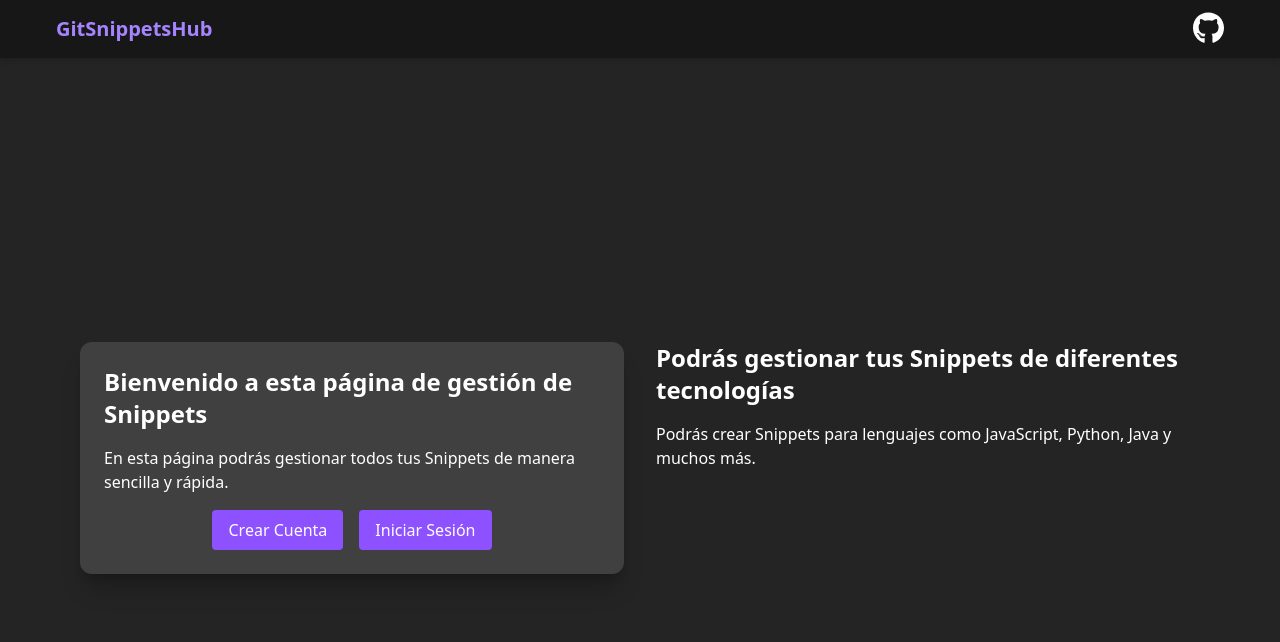
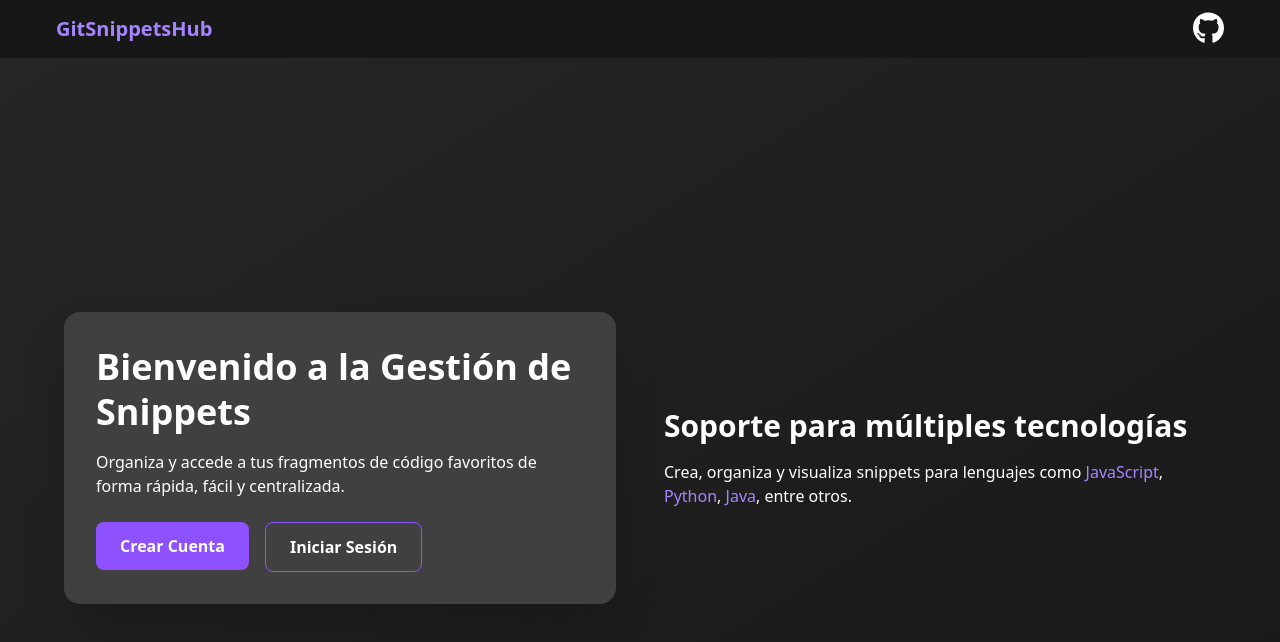
Before and after one commit to MatiasFSS/SnippetsSaveHub, a React (Vite) app: page /landing in a window 1280 px wide. Shown: the top 642 px of the page. Built offline with nearby package versions, Linux system fonts and the light colour scheme.

Commit message:
Mejoras visuales de register, login y landing

```diff
--- /dev/null
+++ b/src/components/AuthForm.tsx
@@ -0,0 +1,35 @@
+
+interface AuthFormProps {
+    children: React.ReactNode;
+    title: string;
+    subtitle: string;
+    buttonText: string;
+    redirectText: string;
+    redirectLinkText: string;
+}
+
+export const AuthForm = ({children, title, subtitle, buttonText, redirectText, redirectLinkText}: AuthFormProps) => {
+  return (
+     <div className="flex items-center justify-center min-h-screen bg-gradient-to-br from-neutral-800 to-neutral-900 px-4">
+        <div className="w-full max-w-md bg-neutral-700 rounded-2xl shadow-xl p-6 sm:p-8 text-amber-50">
+          <h1 className="text-3xl font-bold text-center mb-2">{title}</h1>
+          <p className="text-center text-sm font-light mb-6">{subtitle}</p>
+
+          <form className="flex flex-col gap-4">
+            {children}
+            <button
+              type="submit"
+              className="bg-violet-500 hover:bg-violet-600 active:bg-violet-700 text-white py-3 rounded-lg font-semibold transition focus:outline-none focus-visible:ring-2 focus-visible:ring-violet-500"
+            >
+              {buttonText}
+            </button>
+
+            <p className="text-center text-sm mt-2">
+              {redirectText}{" "}
+              <a href={redirectLinkText} className="text-violet-400 hover:underline">{redirectLinkText}</a>
+            </p>
+          </form>
+        </div>
+      </div>
+  )
+}
--- a/src/components/Login.tsx
+++ /dev/null
@@ -1,41 +0,0 @@
-
-
-export const Login = () => {
-  return (
-    <>
-      <div className="flex items-center justify-center min-h-screen bg-gradient-to-br from-neutral-800 to-neutral-900 px-4">
-        <div className="w-full max-w-md bg-neutral-700 rounded-2xl shadow-xl p-6 sm:p-8 text-amber-50">
-          <h1 className="text-3xl font-bold text-center mb-2">Iniciar Sesión</h1>
-          <p className="text-center text-sm font-light mb-6">Ingresa tus credenciales para acceder a tu cuenta.</p>
-
-          <form className="flex flex-col gap-4">
-            <input
-              type="text"
-              placeholder="Nombre de Usuario"
-              className="bg-amber-50 text-black px-4 py-3 rounded-lg focus:outline-none focus:ring-2 focus:ring-violet-500 transition"
-            />
-            <input
-              type="password"
-              placeholder="Contraseña"
-              className="bg-amber-50 text-black px-4 py-3 rounded-lg focus:outline-none focus:ring-2 focus:ring-violet-500 transition"
-            />
-
-            <button
-              type="submit"
-              className="bg-violet-500 hover:bg-violet-600 active:bg-violet-700 text-white py-3 rounded-lg font-semibold transition focus:outline-none focus-visible:ring-2 focus-visible:ring-violet-500"
-            >
-              Iniciar Sesión
-            </button>
-
-            <p className="text-center text-sm mt-2">
-              ¿No tienes una cuenta?{" "}
-              <a href="/register" className="text-violet-400 hover:underline">Regístrate</a>
-            </p>
-          </form>
-        </div>
-      </div>
-
-
-    </>
-  )
-}
--- a/src/components/Register.tsx
+++ /dev/null
@@ -1,49 +0,0 @@
-
-export const Register = () => {
-  return (
-    <>
-      <div className="flex items-center justify-center min-h-screen bg-gradient-to-br from-neutral-800 to-neutral-900 px-4">
-        <div className="w-full max-w-md bg-neutral-700 rounded-2xl shadow-xl p-6 sm:p-8 text-amber-50">
-          <h1 className="text-3xl font-bold text-center mb-2">Registro</h1>
-          <p className="text-center text-sm font-light mb-6">Crea una cuenta para acceder a todas las funciones.</p>
-
-          <form className="flex flex-col gap-4">
-            <input
-              type="text"
-              placeholder="Nombre de Usuario"
-              className="bg-amber-50 text-black px-4 py-3 rounded-lg focus:outline-none focus:ring-2 focus:ring-violet-500 transition"
-            />
-            <input
-              type="email"
-              placeholder="Correo Electrónico"
-              className="bg-amber-50 text-black px-4 py-3 rounded-lg focus:outline-none focus:ring-2 focus:ring-violet-500 transition"
-            />
-
-            <input
-              type="password"
-              placeholder="Contraseña"
-              className="bg-amber-50 text-black px-4 py-3 rounded-lg focus:outline-none focus:ring-2 focus:ring-violet-500 transition"
-            />
-             <input
-              type="password"
-              placeholder="Confirmar Contraseña"
-              className="bg-amber-50 text-black px-4 py-3 rounded-lg focus:outline-none focus:ring-2 focus:ring-violet-500 transition"
-            />
-
-            <button
-              type="submit"
-              className="bg-violet-500 hover:bg-violet-600 active:bg-violet-700 text-white py-3 rounded-lg font-semibold transition focus:outline-none focus-visible:ring-2 focus-visible:ring-violet-500"
-            >
-              Registrarse
-            </button>
-
-            <p className="text-center text-sm mt-2">
-              ¿Ya tienes una cuenta?{" "}
-              <a href="/login" className="text-violet-400 hover:underline">Inicia Sesión</a>
-            </p>
-          </form>
-        </div>
-      </div>
-    </>
-  )
-}
--- a/src/pages/Landing.tsx
+++ b/src/pages/Landing.tsx
@@ -2,44 +2,41 @@ import { Link } from "react-router-dom"
 
 export const Landing = () => {
   return (
-    <div className="flex items-center justify-center h-screen">
-      <div className="flex flex-col md:flex-row gap-8 max-w-6xl w-full p-4">
-        <div className="md:w-1/2">
-          <div className="w-full bg-neutral-700 rounded-xl shadow-xl/20 overflow-hidden p-6">
-            <h1 className="font-bold text-2xl">Bienvenido a esta página de gestión de Snippets</h1>
-            <p className="font-extralight mt-4">
-              En esta página podrás gestionar todos tus Snippets de manera sencilla y rápida.
+   <div className="flex items-center justify-center min-h-screen bg-gradient-to-br from-neutral-800 to-neutral-900 px-6 py-12">
+    <div className="flex flex-col md:flex-row items-center gap-12 max-w-6xl w-full">
+
+      <div className="md:w-1/2 w-full">
+        <div className="bg-neutral-700 rounded-2xl shadow-2xl p-8 text-amber-50">
+          <h1 className="text-4xl font-bold mb-4 leading-tight">
+            Bienvenido a la Gestión de Snippets
+          </h1>
+          <p className="text-base font-light mb-6">
+            Organiza y accede a tus fragmentos de código favoritos de forma rápida, fácil y centralizada.
           </p>
-            <div className="mt-4 flex flex-col sm:flex-row justify-center items-center gap-4">
+
+          <div className="flex flex-col sm:flex-row gap-4">
             <Link to="/register" className="w-full sm:w-auto">
-                <button
-                  className="w-full sm:w-auto bg-violet-500
-                          hover:bg-violet-600 focus:outline-2 focus:outline-offset-2
-                          focus:outline-violet-500 active:bg-violet-700
-                            px-4 py-2 rounded text-white"
-                            >
+              <button className="w-full sm:w-auto bg-violet-500 hover:bg-violet-600 active:bg-violet-700 transition px-6 py-3 rounded-lg text-white font-semibold">
                 Crear Cuenta
               </button>
             </Link>
             <Link to="/login" className="w-full sm:w-auto">
-                <button className="w-full sm:w-auto bg-violet-500
-                          hover:bg-violet-600 focus:outline-2 focus:outline-offset-2
-                          focus:outline-violet-500 active:bg-violet-700
-                          px-4 py-2 rounded text-white"
-                          >
+              <button className="w-full sm:w-auto bg-transparent border border-violet-500 hover:bg-violet-600 transition px-6 py-3 rounded-lg text-white font-semibold">
                 Iniciar Sesión
               </button>
             </Link>
           </div>
         </div>
       </div>
-        <div className="md:w-1/2">
-          <h1 className="font-bold text-2xl">Podrás gestionar tus Snippets de diferentes tecnologías</h1>
-          <p className="font-extralight mt-4">
-            Podrás crear Snippets para lenguajes como JavaScript, Python, Java y muchos más.
+
+      <div className="md:w-1/2 w-full text-amber-50">
+        <h2 className="text-3xl font-bold mb-4">Soporte para múltiples tecnologías</h2>
+        <p className="text-base font-light">
+          Crea, organiza y visualiza snippets para lenguajes como <span className="font-medium text-violet-400">JavaScript</span>, <span className="font-medium text-violet-400">Python</span>, <span className="font-medium text-violet-400">Java</span>, entre otros.
         </p>
       </div>
     </div>
   </div>
+
   )
 }
--- /dev/null
+++ b/src/pages/Login.tsx
@@ -0,0 +1,27 @@
+import { AuthForm } from "../components/AuthForm"
+
+
+export const Login = () => {
+  return (
+    <>
+      <AuthForm
+        title="Iniciar Sesión"
+        subtitle="Ingresa tus credenciales para acceder a tu cuenta."
+        buttonText="Iniciar Sesión"
+        redirectText="¿No tienes una cuenta?"
+        redirectLinkText="Regístrate"
+      >
+          <input
+            type="text"
+            placeholder="Nombre de Usuario"
+            className="bg-amber-50 text-black px-4 py-3 rounded-lg focus:outline-none focus:ring-2 focus:ring-violet-500 transition"
+          />
+          <input
+            type="password"
+            placeholder="Contraseña"
+            className="bg-amber-50 text-black px-4 py-3 rounded-lg focus:outline-none focus:ring-2 focus:ring-violet-500 transition"
+          />
+        </AuthForm>
+    </>
+  )
+}
--- /dev/null
+++ b/src/pages/Register.tsx
@@ -0,0 +1,39 @@
+import { AuthForm } from "../components/AuthForm"
+
+export const Register = () => {
+  return (
+    <>
+      <AuthForm
+        title="Registro"
+        subtitle="Crea una cuenta para acceder a todas las funciones."
+        buttonText="Registrarse"
+        redirectText="¿Ya tienes una cuenta?"
+        redirectLinkText="Inicia Sesión"
+      >
+        <input
+          type="text"
+          placeholder="Nombre de Usuario"
+          className="bg-amber-50 text-black px-4 py-3 rounded-lg focus:outline-none focus:ring-2 focus:ring-violet-500 transition"
+        />
+        <input
+          type="email"
+          placeholder="Correo Electrónico"
+              className="bg-amber-50 text-black px-4 py-3 rounded-lg focus:outline-none focus:ring-2 focus:ring-violet-500 transition"
+            />
+
+        <input
+          type="password"
+          placeholder="Contraseña"
+          className="bg-amber-50 text-black px-4 py-3 rounded-lg focus:outline-none focus:ring-2 focus:ring-violet-500 transition"
+        />
+          <input
+          type="password"
+          placeholder="Confirmar Contraseña"
+          className="bg-amber-50 text-black px-4 py-3 rounded-lg focus:outline-none focus:ring-2 focus:ring-violet-500 transition"
+        />
+    </AuthForm>
+
+
+    </>
+  )
+}
--- a/src/routes/Navigation.tsx
+++ b/src/routes/Navigation.tsx
@@ -1,8 +1,8 @@
 import { Navigate, Route, Routes } from "react-router-dom"
 import { Landing } from "../pages/Landing"
 import { Dashboard } from "../pages/Dashboard"
-import { Login } from "../components/Login"
-import { Register } from "../components/Register"
+import { Login } from "../pages/Login"
+import { Register } from "../pages/Register"
 
 
 export const Navigation = () => {
```
Lines whose indentation alone changed are shown as unchanged.
